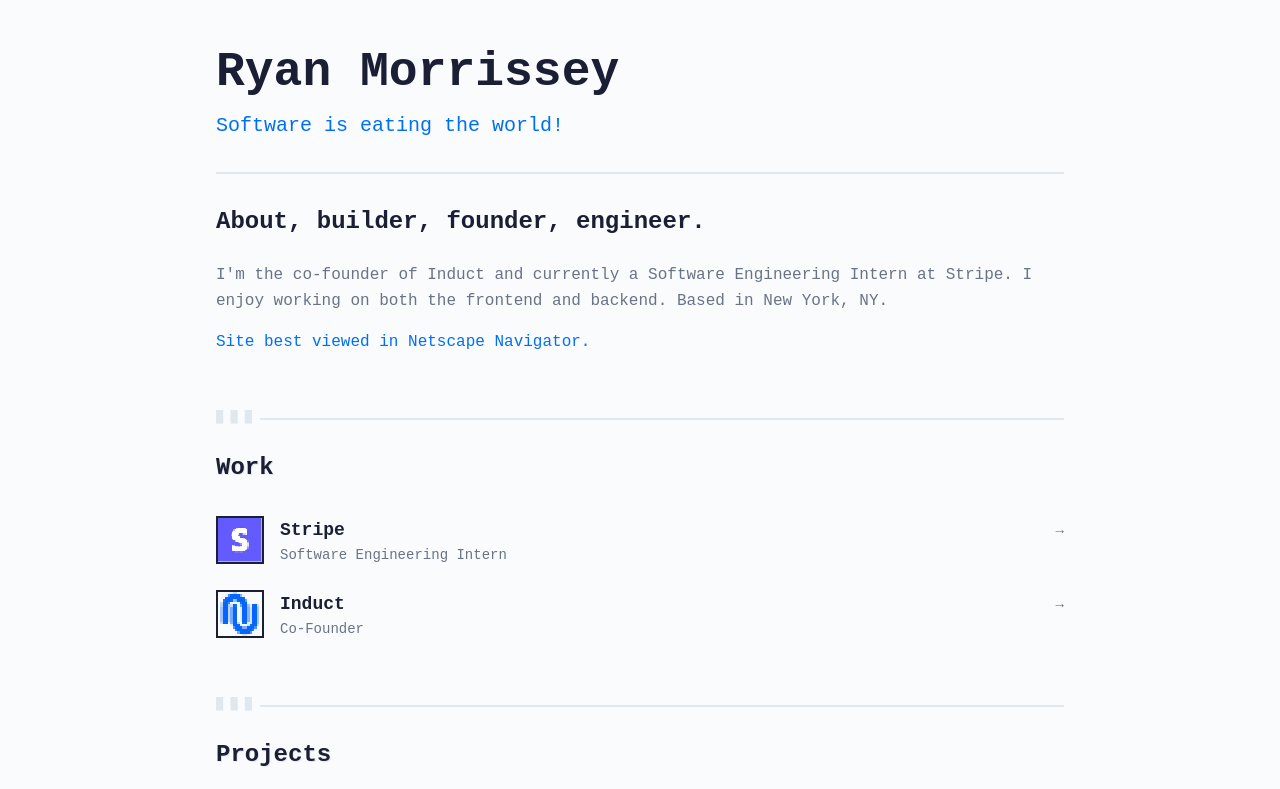
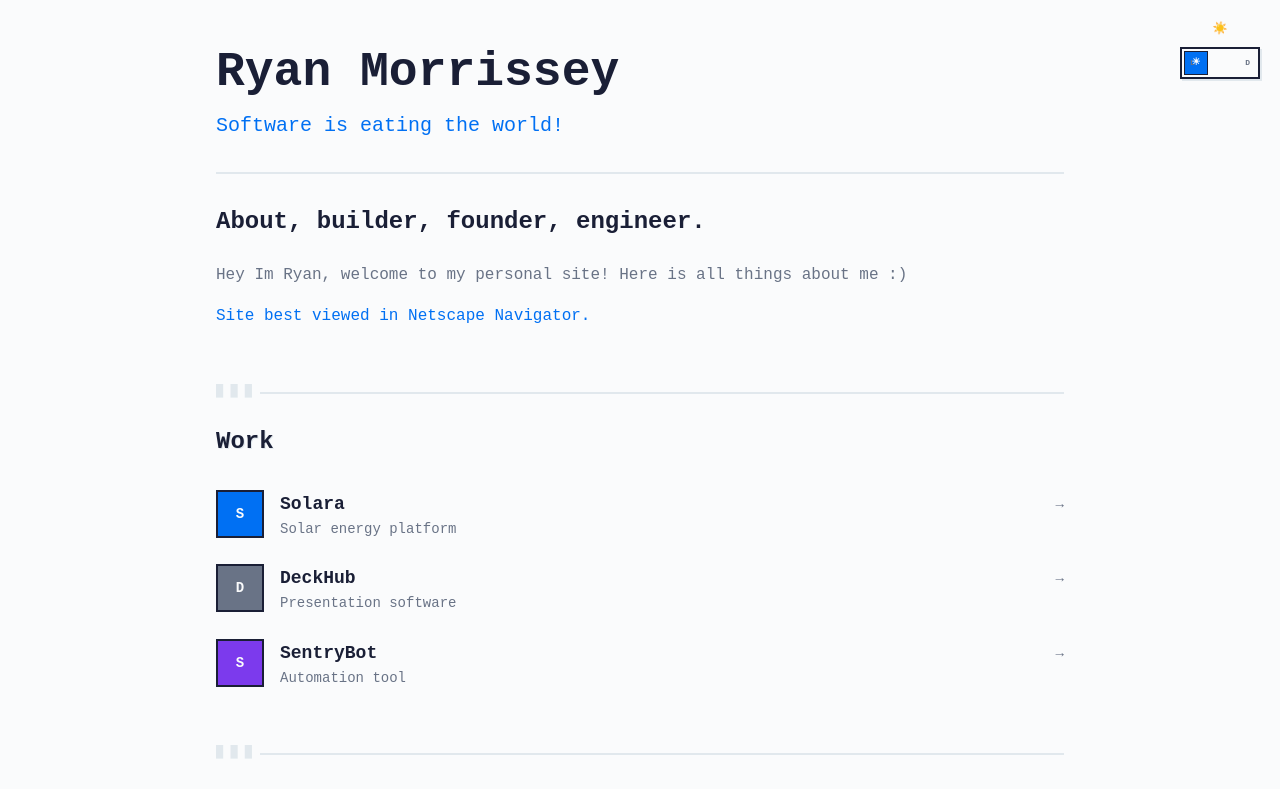
Before and after one commit to seyoka/dot-com-era-site, a Next.js app: page / in a window 1280 px wide. Shown: the top 789 px of the page. Built offline with nearby package versions, Linux system fonts and the light colour scheme.

Commit message:
added tech section

```diff
--- a/src/app/globals.css
+++ b/src/app/globals.css
@@ -8,6 +8,13 @@
   --accent-purple: #7c3aed;
   --border-light: #e1e8ed;
   --text-secondary: #697386;
+}
+
+:root[data-theme="dark"] {
+  --background: #0a0a0a;
+  --foreground: #ffffff;
+  --border-light: #333;
+  --text-secondary: #888;
 }
 
 @theme inline {
@@ -130,3 +137,74 @@
 .blink {
   animation: blink 2s infinite;
 }
+
+/* Retro Theme Toggle Switch */
+.theme-toggle {
+  position: relative;
+  width: 80px;
+  height: 32px;
+  border: 2px solid var(--foreground);
+  background: var(--background);
+  cursor: pointer;
+  transition: all 0.1s ease;
+  box-shadow: 2px 2px 0px var(--border-light);
+}
+
+.theme-toggle:hover {
+  transform: translate(1px, 1px);
+  box-shadow: 1px 1px 0px var(--border-light);
+}
+
+.theme-toggle-slider {
+  position: absolute;
+  top: 2px;
+  left: 2px;
+  width: 24px;
+  height: 24px;
+  background: var(--accent-blue);
+  border: 1px solid var(--foreground);
+  transition: all 0.2s ease;
+  display: flex;
+  align-items: center;
+  justify-content: center;
+  font-size: 10px;
+  color: var(--background);
+  font-weight: bold;
+}
+
+.theme-toggle[data-theme="dark"] .theme-toggle-slider {
+  transform: translateX(46px);
+  background: var(--accent-purple);
+}
+
+.theme-toggle-labels {
+  position: absolute;
+  top: 50%;
+  left: 8px;
+  right: 8px;
+  transform: translateY(-50%);
+  display: flex;
+  justify-content: space-between;
+  font-size: 8px;
+  font-weight: bold;
+  color: var(--text-secondary);
+  pointer-events: none;
+}
+
+/* Theme toggle container */
+.theme-toggle-container {
+  position: fixed;
+  top: 20px;
+  right: 20px;
+  z-index: 1000;
+  display: flex;
+  flex-direction: column;
+  align-items: center;
+  gap: 8px;
+}
+
+.theme-toggle-label {
+  font-size: 12px;
+  color: var(--text-secondary);
+  text-align: center;
+}
--- a/src/app/page.tsx
+++ b/src/app/page.tsx
@@ -1,8 +1,44 @@
-import Image from "next/image";
+"use client";
+
+import { useState, useEffect } from "react";
 
 export default function Home() {
+  const [theme, setTheme] = useState("light");
+
+  useEffect(() => {
+    const savedTheme = localStorage.getItem("theme") || "light";
+    setTheme(savedTheme);
+    document.documentElement.setAttribute("data-theme", savedTheme);
+  }, []);
+
+  const toggleTheme = () => {
+    const newTheme = theme === "light" ? "dark" : "light";
+    setTheme(newTheme);
+    localStorage.setItem("theme", newTheme);
+    document.documentElement.setAttribute("data-theme", newTheme);
+  };
+
   return (
     <div className="max-w-4xl mx-auto px-6 py-12">
+      {/* Theme Toggle */}
+      <div className="theme-toggle-container">
+        <div className="theme-toggle-label">
+          {theme === "light" ? "☀️" : "🌙"}
+        </div>
+        <div
+          className="theme-toggle"
+          data-theme={theme}
+          onClick={toggleTheme}
+        >
+          <div className="theme-toggle-slider">
+            {theme === "light" ? "☀" : "☾"}
+          </div>
+          <div className="theme-toggle-labels">
+            <span>L</span>
+            <span>D</span>
+          </div>
+        </div>
+      </div>
       {/* Header */}
       <header className="mb-16">
         <h1 className="text-5xl font-bold mb-4 text-foreground">
@@ -16,9 +52,7 @@
             About, builder, founder, engineer.
           </h2>
           <p className="text-base text-text-secondary mb-4 leading-relaxed">
-            I'm the co-founder of Induct and currently a Software Engineering Intern at Stripe.
-            I enjoy working on both the frontend and backend.
-            Based in New York, NY.
+            Hey Im Ryan, welcome to my personal site! Here is all things about me :)
           </p>
           <p className="text-base text-accent-blue">
             Site best viewed in Netscape Navigator.
@@ -33,42 +67,70 @@
 
           <div className="space-y-6">
             <div className="flex items-start gap-4 work-item">
-              <div className="w-12 h-12 border-2 border-foreground overflow-hidden">
-                <Image
-                  src="/pxArt.png"
-                  alt="Stripe logo"
-                  width={48}
-                  height={48}
-                  className="w-full h-full object-cover"
-                />
+              <div className="work-icon w-12 h-12 bg-accent-blue border-2 border-foreground flex items-center justify-center text-background font-bold">
+                S
               </div>
               <div className="flex-1">
                 <div className="flex items-center justify-between">
-                  <h3 className="text-lg font-bold text-foreground">Stripe</h3>
+                  <h3 className="text-lg font-bold text-foreground">Solara</h3>
                   <span className="text-sm text-text-secondary">→</span>
                 </div>
-                <p className="text-text-secondary">Software Engineering Intern</p>
+                <p className="text-text-secondary">Solar energy platform</p>
               </div>
             </div>
 
             <div className="flex items-start gap-4 work-item">
-              <div className="w-12 h-12 border-2 border-foreground overflow-hidden">
-                <Image
-                  src="/pxArt (1).png"
-                  alt="Induct logo"
-                  width={48}
-                  height={48}
-                  className="w-full h-full object-cover"
-                />
+              <div className="work-icon w-12 h-12 bg-text-secondary border-2 border-foreground flex items-center justify-center text-background font-bold">
+                D
               </div>
               <div className="flex-1">
                 <div className="flex items-center justify-between">
-                  <h3 className="text-lg font-bold text-foreground">Induct</h3>
+                  <h3 className="text-lg font-bold text-foreground">DeckHub</h3>
                   <span className="text-sm text-text-secondary">→</span>
                 </div>
-                <p className="text-text-secondary">Co-Founder</p>
+                <p className="text-text-secondary">Presentation software</p>
               </div>
             </div>
+
+            <div className="flex items-start gap-4 work-item">
+              <div className="work-icon w-12 h-12 bg-accent-purple border-2 border-foreground flex items-center justify-center text-background font-bold">
+                S
+              </div>
+              <div className="flex-1">
+                <div className="flex items-center justify-between">
+                  <h3 className="text-lg font-bold text-foreground">SentryBot</h3>
+                  <span className="text-sm text-text-secondary">→</span>
+                </div>
+                <p className="text-text-secondary">Automation tool</p>
+              </div>
+            </div>
+          </div>
+        </div>
+      </section>
+
+      {/* Skills/Tech Stack Section */}
+      <section className="mb-16">
+        <div className="section-divider pt-8">
+          <h2 className="text-2xl font-bold mb-8 text-foreground retro-text">Skills & Tech Stack</h2>
+
+          <div className="grid grid-cols-4 sm:grid-cols-6 md:grid-cols-8 gap-4">
+            {/* Placeholder tech icons - will be replaced with actual images */}
+            {Array.from({ length: 12 }, (_, i) => (
+              <div key={i} className="flex flex-col items-center gap-2 p-3 pixel-border bg-background hover:bg-border-light transition-all duration-100 cursor-pointer group">
+                <div className="w-8 h-8 bg-text-secondary border border-foreground flex items-center justify-center text-background text-xs font-bold">
+                  {i + 1}
+                </div>
+                <span className="text-xs text-text-secondary text-center group-hover:text-foreground">
+                  Tech {i + 1}
+                </span>
+              </div>
+            ))}
+          </div>
+
+          <div className="mt-6 p-4 pixel-border bg-border-light">
+            <p className="text-sm text-text-secondary text-center">
+              💾 Tech stack icons coming soon! Currently brewing in the digital coffee pot...
+            </p>
           </div>
         </div>
       </section>
```
